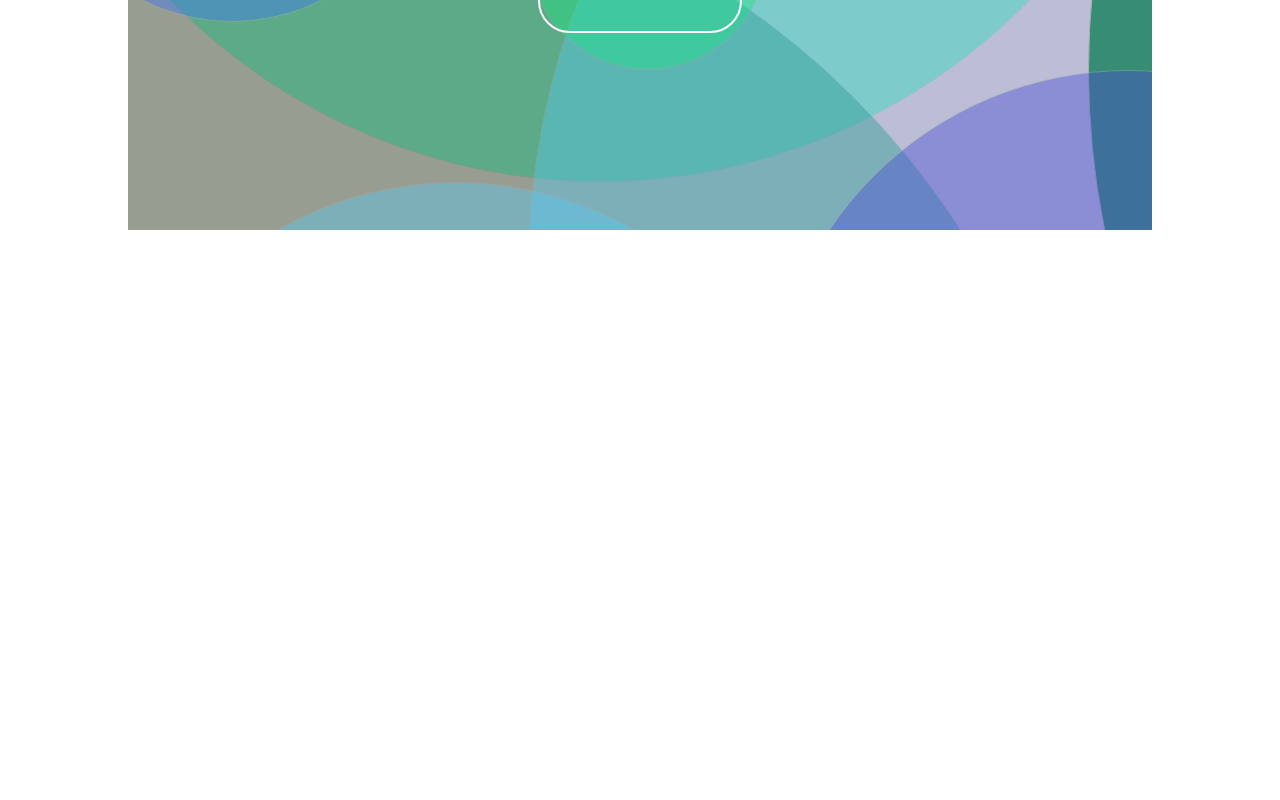
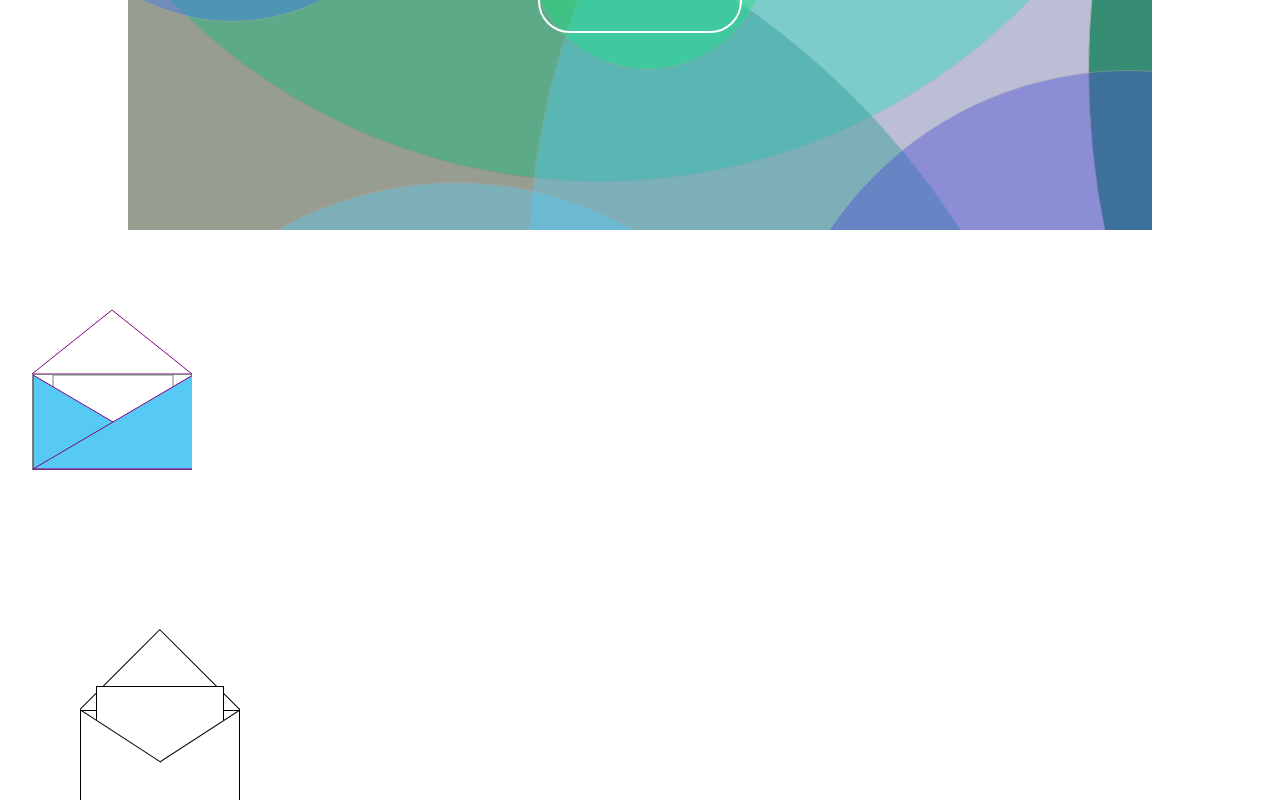
Before and after one commit to rossmcel/ross-mcelhinney-website, a React (Create React App) app: page /Contact in a window 1280 px wide. Shown: the part 366-1166 px from the top of the page. Built offline with nearby package versions, Linux system fonts and the light colour scheme.

Commit message:
Add Letter Animation Outline

```diff
--- a/src/shared/components/dynamic-title-section/dynamicTitleSection.tsx
+++ b/src/shared/components/dynamic-title-section/dynamicTitleSection.tsx
@@ -5,6 +5,7 @@ import "animate.css/animate.min.css";
 
 export const DynamicTitleSection: React.FC = () => {
   return (
+    <Box>
       <Box
         minH="30rem"
         minw="80%"
@@ -219,6 +220,163 @@ export const DynamicTitleSection: React.FC = () => {
           opacity="0.4"
         ></Box>
       </Box>
+      <Box>
+        <Flex
+          mt="5rem"
+          minW="10rem"
+          maxW="10rem"
+          minH="10rem"
+          maxH="10rem"
+          ml="2rem"
+          direction="column"
+          overflow="hidden"
+        >
+          <Flex direction="row">
+            <Box minW="10rem" maxW="10rem" minH="4rem" maxH="4rem" z-index="-1">
+              <svg height="140" width="300">
+                <polygon
+                  points="80,0 0,64 160,64"
+                  fill="none"
+                  stroke="purple"
+                  stroke-width="1"
+                />
+              </svg>
+            </Box>
+          </Flex>
+          <Box
+            minW="100%"
+            maxW="100%"
+            minH="6rem"
+            maxH="6rem"
+            border="1px solid grey"
+            z-index="-1"
+          >
+            <Box>
+              <svg height="176" width="300" z-index="2">
+                <rect
+                  width="120"
+                  height="100"
+                  fill="none"
+                  stroke-width="1"
+                  stroke="grey"
+                  x="20"
+                />
+                <polygon
+                  points="0,0 0,94 160,94"
+                  fill="#56caf5"
+                  stroke="purple"
+                  stroke-width="1"
+                  z-index="2"
+                />
+                <polygon
+                  points="160,0 0,94 160,94"
+                  fill="#56caf5"
+                  stroke="purple"
+                  stroke-width="1"
+                  z-index="2"
+                />
+              </svg>
+            </Box>
+          </Box>
+        </Flex>
+      </Box>
+
+      <Flex
+        direction="column"
+        minW="10rem"
+        maxW="10rem"
+        minH="20rem"
+        maxH="20rem"
+        ml="5rem"
+        mt="5rem"
+        overflow="hidden"
+      >
+        <Box
+          minW="10rem"
+          maxW="10rem"
+          minH="10rem"
+          maxH="10rem"
+          overflow="hidden"
+          display="grid"
+        >
+          <Center minW="10rem" maxW="10rem" minH="10rem" maxH="10rem">
+            {/** Diagonal of Square =  √2 × length of the side
+             * So: If when sides of normal square = 10 the diagonal section == √2 x 10 == 14.1421356237, then
+             * sides of rotated square == √2 x ? = 10 == √2 x 7.07106781187 = 10 == 7.07106781187
+             */}
+            <Box
+              minW="7.1rem"
+              maxW="7.1rem"
+              minH="7.1rem"
+              maxH="7.1rem"
+              mt="10rem"
+              border="1px solid black"
+              transform="rotate(-135deg)"
+              gridColumn="1"
+              gridRow="1"
+              position="relative"
+              z-index="-3"
+            ></Box>
+            <Box
+              minW="8rem"
+              maxW="8rem"
+              minH="8rem"
+              maxH="8rem"
+              mt="15rem"
+              border="1px solid black"
+              gridColumn="1"
+              gridRow="1"
+              position="absolute"
+              z-index="-1"
+              bgColor="white"
+            ></Box>
+          </Center>
+        </Box>
+        <Box
+          minW="10rem"
+          maxW="10rem"
+          minH="6.5rem"
+          maxH="6.5rem"
+          mb="3.5rem"
+          border="1px solid black"
+          display="grid"
+          overflow="hidden"
+          z-index="-2"
+        >
+          <Box
+            minW="12rem"
+            maxW="12rem"
+            minH="12rem"
+            maxH="12rem"
+            ml="2.2rem"
+            mt="2.2rem"
+            border="1px solid black"
+            transform="rotate(-123deg)"
+            gridColumn="1"
+            gridRow="1"
+            z-index="2"
+            bgColor="white"
+          ></Box>
+          <Box
+            minW="6rem"
+            maxW="6rem"
+            minH="6rem"
+            maxH="6rem"
+            borderBottom="hidden"
+            borderTop="1px solid black"
+            borderRight="1px solid black"
+            borderLeft="1px solid black"
+            transform="rotate(-57deg)"
+            ml="-2.1rem"
+            mt="1.05rem"
+            gridColumn="1"
+            gridRow="1"
+            z-index="1"
+            bgColor="white"
+          ></Box>
+        </Box>
+      </Flex>
+    </Box>
   );
 };
 
```
Lines whose indentation alone changed are shown as unchanged.
